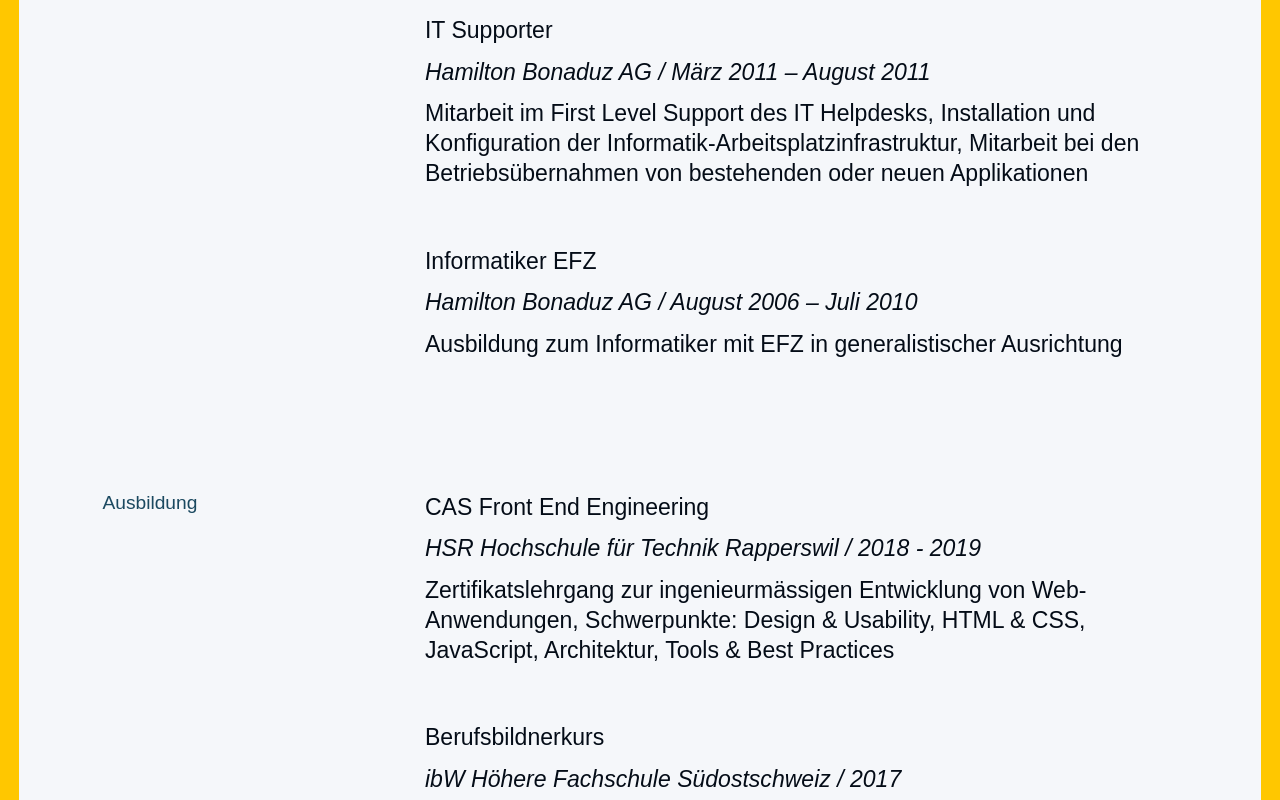
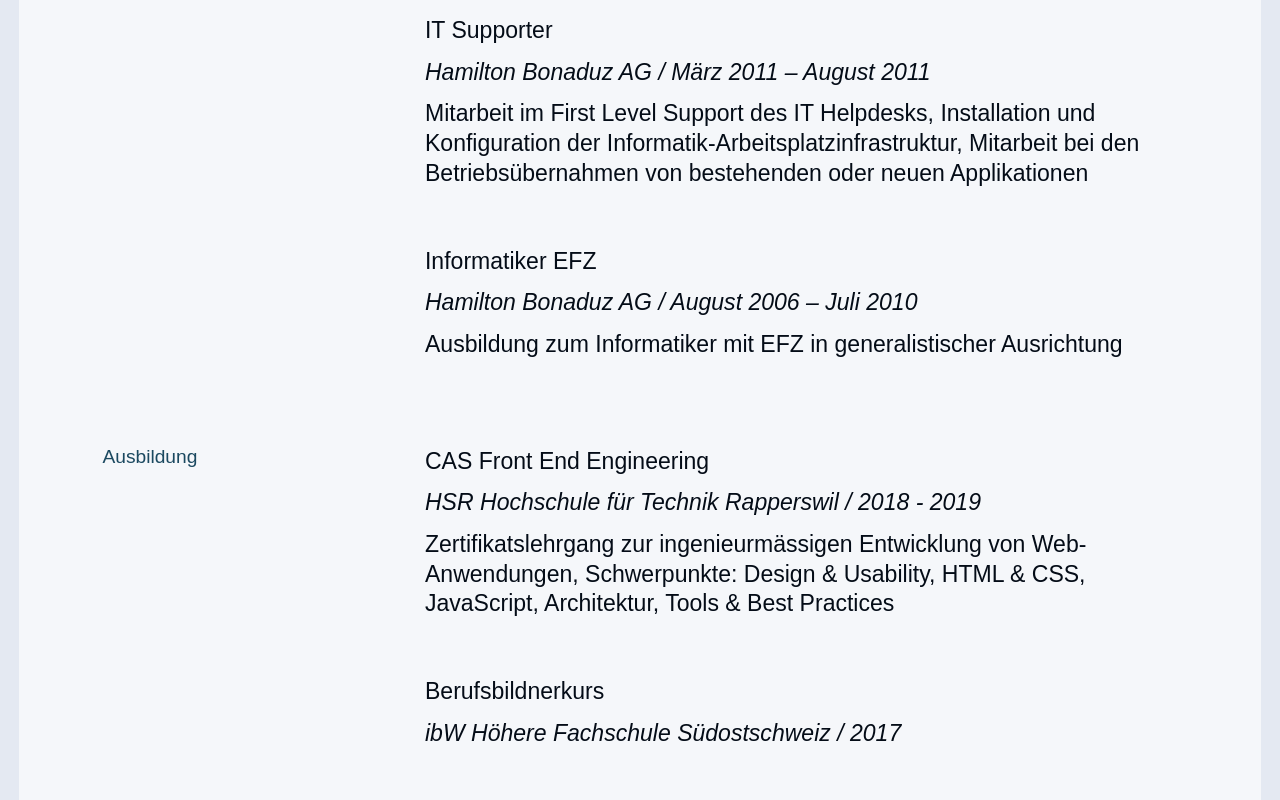
Before and after one commit to Walkeezy/cv.kevinwalker.dev, a Next.js app: page / in a window 1280 px wide. Shown: the part 2000-2800 px from the top of the page. Built offline with nearby package versions, Linux system fonts and the light colour scheme.

Commit message:
Added color switch, started with skills section

```diff
--- a/components/cv-item.js
+++ b/components/cv-item.js
@@ -1,6 +1,5 @@
 export default function CVItem(data) {
   const { id, title, items } = data.data
-  console.log(title)
 
   return (
     <div className="cv-item">
--- a/pages/index.js
+++ b/pages/index.js
@@ -1,9 +1,25 @@
+import React, { useEffect } from 'react'
+
 import { Head } from './components/head'
 import CVItem from '../components/cv-item'
 import Image from 'next/image'
 import WorkEducationData from '../data/work-education.json'
 
 export default function Home() {
+  const addColorCSSClass = () => {
+    const colors = ['yellow', 'teal', 'red', 'green']
+    const randomColor = colors[Math.floor(Math.random() * colors.length)]
+    const html = document.getElementsByTagName('html')[0]
+    html.classList.add('highlight-color--' + randomColor)
+  }
+
+  useEffect(() => {
+    if (typeof window !== 'undefined') {
+      window.addEventListener('load', addColorCSSClass)
+    }
+    return () => window.removeEventListener('load', addColorCSSClass)
+  }, [addColorCSSClass])
+
   return (
     <>
       <Head title="Kevin Walker – Webentwickler & digitaler Spezialist"></Head>
@@ -30,9 +46,9 @@
             </div>
           </div>
         </section>
-        <section className="description">
-          <div className="description__content content">
-            <div className="description__background">
+        <section className="background">
+          <div className="background__content content">
+            <div className="background__text">
               <h2>Hintergrund</h2>
               <p>
                 Das Web ist mein Zuhause. Ich durfte unzählige Projekte vom Erstgespäch bis zum
@@ -41,7 +57,7 @@
                 erfolgreiches Produkt ausmacht.
               </p>
             </div>
-            <div className="description__skills">
+            <div className="background__skills">
               <h2>Soft Skills</h2>
               <ul>
                 <li>Ganzheitliches Denken</li>
@@ -60,6 +76,26 @@
             })}
           </div>
         </section>
+        <section className="skills">
+          <div className="skills__content content">
+            <h2>Hard Skills</h2>
+            <ul>
+              <li>HTML</li>
+              <li>CSS, SCSS, LESS, Stylus</li>
+              <li>JavaScript</li>
+              <li>Webpack, CSS Preprocessing, Babel</li>
+              <li>React, Gatsby, NextJS</li>
+              <li>Wordpress</li>
+              <li>Versionskontrolle, Git</li>
+              <li>HTML</li>
+              <li>CSS, SCSS, LESS, Stylus</li>
+              <li>JavaScript, Babel</li>
+              <li>React, Gatsby, NextJS</li>
+              <li>Wordpress</li>
+              <li>Versionskontrolle, Git</li>
+            </ul>
+          </div>
+        </section>
       </main>
     </>
   )
--- a/styles/_variables.scss
+++ b/styles/_variables.scss
@@ -8,13 +8,20 @@
 $color-light: #f5f7fa;
 $color-medium: #1b4960;
 $color-dark: #040c17;
-$color-highlight: #ffc700;
+$color-highlight: #21aabd;
+
+$colors: (
+  'yellow': #ffc700,
+  'teal': #21aabd,
+  'red': #e45635,
+  'green': #4b9e52
+);
 
 $size-content: 1400px;
 $size-viewport: 84vw;
 
 $border-radius: 2px;
-$transition-mode: 100ms ease-in-out;
+$transition-mode: 150ms ease-out;
 
 $break-l: 1200px;
 $break-m: 1000px;
--- /dev/null
+++ b/styles/colors.scss
@@ -0,0 +1,33 @@
+@import './variables';
+
+@each $name, $color in $colors {
+  .highlight-color--#{$name} {
+    background: $color;
+
+    ::selection {
+      background: $color;
+    }
+
+    main {
+      border-color: $color;
+    }
+
+    .color--highlight {
+      color: $color;
+    }
+
+    li:before {
+      color: $color;
+    }
+
+    .button:link,
+    .button:visited {
+      background: $color;
+    }
+
+    .button:hover,
+    .button:active {
+      background: darken($color, 3%);
+    }
+  }
+}
--- a/styles/globals.scss
+++ b/styles/globals.scss
@@ -1,7 +1,7 @@
 @import './variables';
 @import './mixins';
 @import './typography.scss';
-@import './cv-item.scss';
+@import './colors.scss';
 
 html,
 body {
@@ -11,7 +11,6 @@
   font-size: 120%;
   font-family: $font-family;
   color: $color-dark;
-  background: $color-highlight;
 
   @include s {
     font-size: 105%;
@@ -28,56 +27,11 @@
 }
 
 main {
-  border: 1rem solid $color-highlight;
+  border: 1rem solid darken($color-light, 5%);
+  transition: border $transition-mode;
 
   @include s {
-    border: 0.5rem solid $color-highlight;
-  }
-}
-
-.intro {
-  background: $color-light;
-}
-
-.intro__content {
-  display: flex;
-  justify-content: space-between;
-  align-items: center;
-
-  @include s {
-    flex-wrap: wrap;
-  }
-}
-
-.intro__text {
-  width: auto;
-  flex: 1 1 auto;
-
-  @include s {
-    width: 100%;
-    flex: 0 0 100%;
-  }
-}
-
-.intro__image {
-  width: 500px;
-  flex: 0 0 500px;
-  margin-left: 5vw;
-
-  @include l {
-    width: 300px;
-    flex: 0 0 300px;
-  }
-
-  @include s {
-    margin-left: 0;
-    margin-top: 7.5vw;
-    width: 100%;
-    flex: 0 0 100%;
-  }
-
-  img {
-    border-radius: $border-radius;
+    border-width: 0.5rem;
   }
 }
 
@@ -88,44 +42,7 @@
   padding: 7.5vw 0;
 }
 
-.description {
-  background: $color-white;
-}
-
-.description__content {
-  display: flex;
-  justify-content: space-between;
-  align-items: flex-start;
-
-  @include m {
-    flex-wrap: wrap;
-  }
-}
-
-.description__background {
-  @include m {
-    width: 100%;
-    flex: 0 0 100%;
-  }
-}
-
-.description__skills {
-  width: 500px;
-  flex: 0 0 500px;
-  margin-left: 5vw;
-
-  @include l {
-    width: 45%;
-    flex: 0 0 45%;
-  }
-
-  @include m {
-    width: 100%;
-    flex: 0 0 100%;
-    margin: 0;
-  }
-}
-
-.work-education {
-  background: $color-light;
-}
+@import './sections/intro.scss';
+@import './sections/background.scss';
+@import './sections/work-education.scss';
+@import './sections/skills.scss';
--- /dev/null
+++ b/styles/sections/background.scss
@@ -0,0 +1,37 @@
+.background {
+  background: $color-white;
+}
+
+.background__content {
+  display: flex;
+  justify-content: space-between;
+  align-items: flex-start;
+
+  @include m {
+    flex-wrap: wrap;
+  }
+}
+
+.background__text {
+  @include m {
+    width: 100%;
+    flex: 0 0 100%;
+  }
+}
+
+.background__skills {
+  width: 500px;
+  flex: 0 0 500px;
+  margin-left: 5vw;
+
+  @include l {
+    width: 45%;
+    flex: 0 0 45%;
+  }
+
+  @include m {
+    width: 100%;
+    flex: 0 0 100%;
+    margin: 0;
+  }
+}
--- /dev/null
+++ b/styles/sections/intro.scss
@@ -0,0 +1,57 @@
+.intro {
+  background: $color-light;
+}
+
+@keyframes slideIn {
+  0% {
+    transform: translateY(7.5vw);
+    opacity: 0;
+  }
+  100% {
+    transform: translateY(0);
+    opacity: 1;
+  }
+}
+
+.intro__content {
+  display: flex;
+  justify-content: space-between;
+  align-items: center;
+  animation: slideIn 500ms ease-out 0s 1;
+
+  @include s {
+    flex-wrap: wrap;
+  }
+}
+
+.intro__text {
+  width: auto;
+  flex: 1 1 auto;
+
+  @include s {
+    width: 100%;
+    flex: 0 0 100%;
+  }
+}
+
+.intro__image {
+  width: 500px;
+  flex: 0 0 500px;
+  margin-left: 5vw;
+
+  @include l {
+    width: 300px;
+    flex: 0 0 300px;
+  }
+
+  @include s {
+    margin-left: 0;
+    margin-top: 7.5vw;
+    width: 100%;
+    flex: 0 0 100%;
+  }
+
+  img {
+    border-radius: $border-radius;
+  }
+}
--- /dev/null
+++ b/styles/sections/skills.scss
@@ -0,0 +1,7 @@
+.skills {
+  background: $color-white;
+
+  ul {
+    column-count: 2;
+  }
+}
--- a/styles/cv-item.scss
+++ b/styles/sections/work-education.scss
@@ -1,3 +1,7 @@
+.work-education {
+  background: $color-light;
+}
+
 .cv-item {
   display: flex;
   justify-content: space-between;
@@ -6,6 +10,10 @@
 
   @include s {
     flex-wrap: wrap;
+  }
+
+  &:last-child {
+    margin-bottom: 0;
   }
 }
 
@@ -32,6 +40,10 @@
       display: none;
     }
 
+    &:last-child {
+      margin-bottom: 0;
+    }
+
     @include s {
       margin-bottom: 2rem;
     }
--- a/styles/typography.scss
+++ b/styles/typography.scss
@@ -1,3 +1,8 @@
+.color--highlight {
+  color: $color-dark;
+  transition: color $transition-mode;
+}
+
 h1 {
   font-size: 2.2rem;
   font-family: $font-family-headings;
@@ -25,10 +30,6 @@
   margin-top: 0.5em;
 }
 
-.color--highlight {
-  color: $color-highlight;
-}
-
 .button:link,
 .button:visited {
   display: inline-block;
@@ -36,7 +37,7 @@
   font-size: 1rem;
   color: $color-white;
   border-radius: $border-radius;
-  background: $color-highlight;
+  background: darken($color-light, 5%);
   text-decoration: none;
   transition: background-color $transition-mode, transform $transition-mode;
 
```
